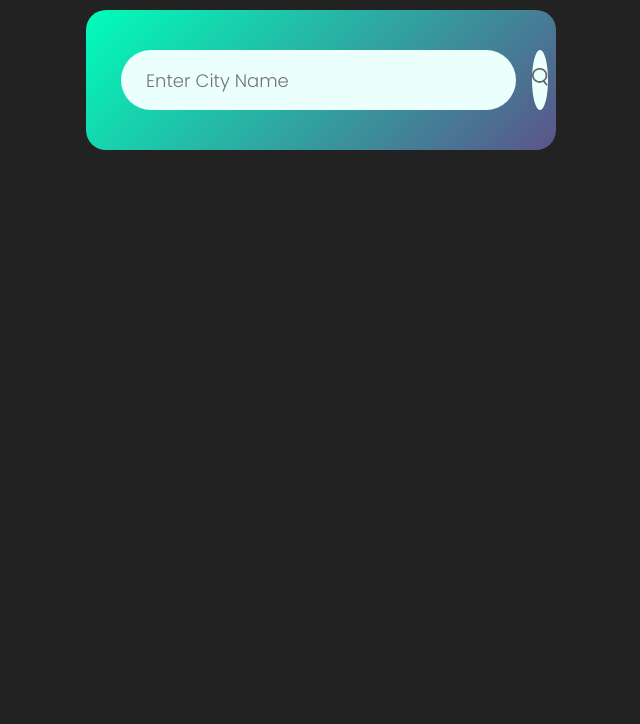
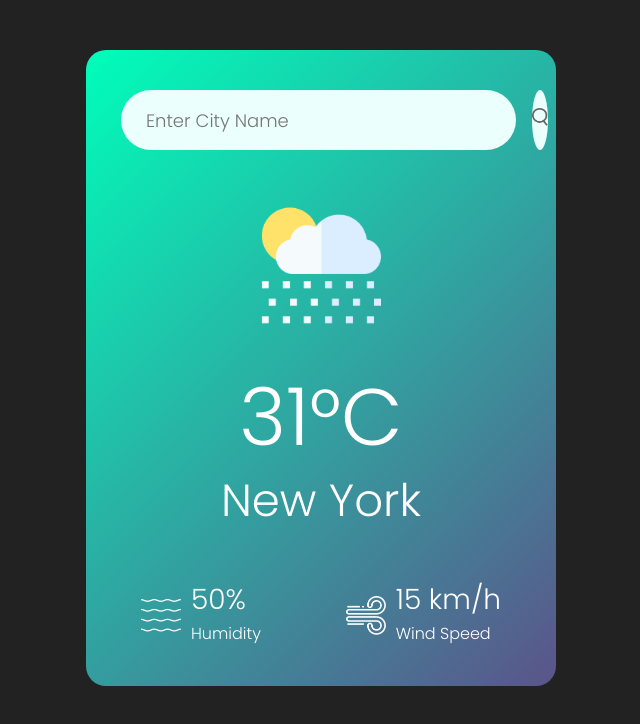
Before and after one commit to sadanmian/Weather-App, a plain HTML site: page index.html in a window 1280 px wide. Shown: the whole page, without its empty margins (319-959 px from the left). Drawn offline with Linux system fonts and the light colour scheme.

Commit message:
design done

```diff
--- a/index.html
+++ b/index.html
@@ -15,7 +15,29 @@
             <input type="text" placeholder="Enter City Name" spellcheck="false">
             <button><img src="img/search.png" alt=""></button>
         </div>
+        <div class="weather">
+            <img src="img/rain.png" class="weather-icon" alt="">
+            <h1 class="temp">31°C</h1>
+            <h2 class="city">New York</h2>
+            <div class="details">
+                <div class="col">
+                    <img src="img/humidity.png" alt="">
+                    <div>
+                        <p class="humidity">50%</p>
+                        <p>Humidity</p>
+                    </div>
+                </div>
+                <div class="col">
+                    <img src="img/wind.png" alt="">
+                    <div>
+                        <p class="wind">15 km/h</p>
+                        <p>Wind Speed</p>
+                    </div>
+                </div>
+            </div>
+        </div>
     </div>
+
 
     <script src="script.js"></script>
 </body>
--- a/style.css
+++ b/style.css
@@ -16,7 +16,7 @@ body {
     max-width: 470px;
     background: linear-gradient(135deg, #00feba, #5b548a);
     color: #fff;
-    margin: 10px auto;
+    margin: 50px auto;
     border-radius: 20px;
     padding: 40px 35px;
     text-align: center;
@@ -55,3 +55,44 @@ body {
 .search button img {
     width: 16px;
 }
+
+.weather-icon {
+    width: 170px;
+    margin-top: 30px;
+}
+
+.weather h1 {
+    font-size: 80px;
+    font-weight: 500;
+}
+
+.weather h2 {
+    font-size: 45px;
+    font-weight: 400;
+    margin-top: -10px;
+}
+
+.details {
+    display: flex;
+    align-items: center;
+    justify-content: space-between;
+    padding: 0 20px;
+    margin-top: 50px;
+}
+
+.col {
+    display: flex;
+    align-items: center;
+    text-align: left;
+}
+
+.col img {
+    width: 40px;
+    margin-right: 10px;
+}
+
+.humidity,
+.wind {
+    font-size: 28px;
+    margin-top: -6px;
+}
```
